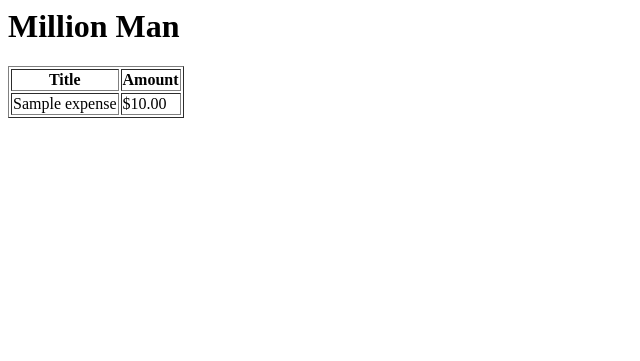
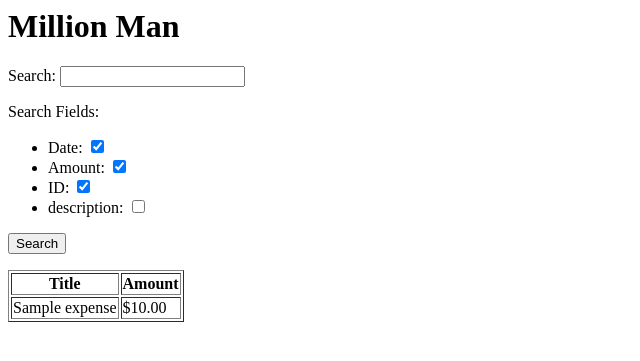
Before and after one commit to nonZero/MillionMan, a Django app: page / in a window 1280 px wide. Shown: the top 361 px of the page, without its empty margins (0-640 px from the left). Run offline with Django 4.2, Linux system fonts and the light colour scheme; tables that the repository leaves empty hold one stand-in row (values such as "Sample post").

Commit message:
WIP: search form

```diff
--- a/expenses/templates/expenses/expense_list.html
+++ b/expenses/templates/expenses/expense_list.html
@@ -1,4 +1,35 @@
 <h1>Million Man</h1>
+
+<form>
+    <p>
+        Search: <input name="q"/>
+    </p>
+
+    <p>
+        Search Fields:
+    <ul>
+        <li><label>Date: <input type="checkbox" name="amount" value="title"
+                                checked/></label></li>
+        <li><label>Amount: <input type="checkbox" name="amount" value="amount"
+                                  checked/></label></li>
+        <li><label>ID: <input type="checkbox" name="amount" value="id"
+                              checked/></label></li>
+        <li><label>description: <input type="checkbox" name="amount"
+                                       value="desc"
+                                       {% if x %}checked{% endif %}/></label>
+        </li>
+    </ul>
+    </p>
+    {#    <p>#}
+    {#        Category:#}
+    {#            Home <input type="radio"/>#}
+    {#            Food <input type="radio"/>#}
+    {#            Car <input type="radio"/>#}
+    {#    </p>#}
+    <button>Search</button>
+
+</form>
+
 
 <table border="1">
     <thead>
--- a/expenses/views.py
+++ b/expenses/views.py
@@ -7,7 +7,16 @@ from expenses.models import Expense
 
 
 def expense_list(request: HttpRequest):
+    # assert False, request.GET["q"]
     qs = Expense.objects.all()
+    # if "q" in request.GET:
+    #     qs = qs.filter(title__icontains=request.GET["q"])
+    # q = request.GET.get("q", "").strip()
+    # if q:
+    #     qs = qs.filter(title__icontains=q)
+
+    if q := request.GET.get("q", "").strip():
+        qs = qs.filter(title__icontains=q)
     return render(
         request,
         "expenses/expense_list.html",
```
